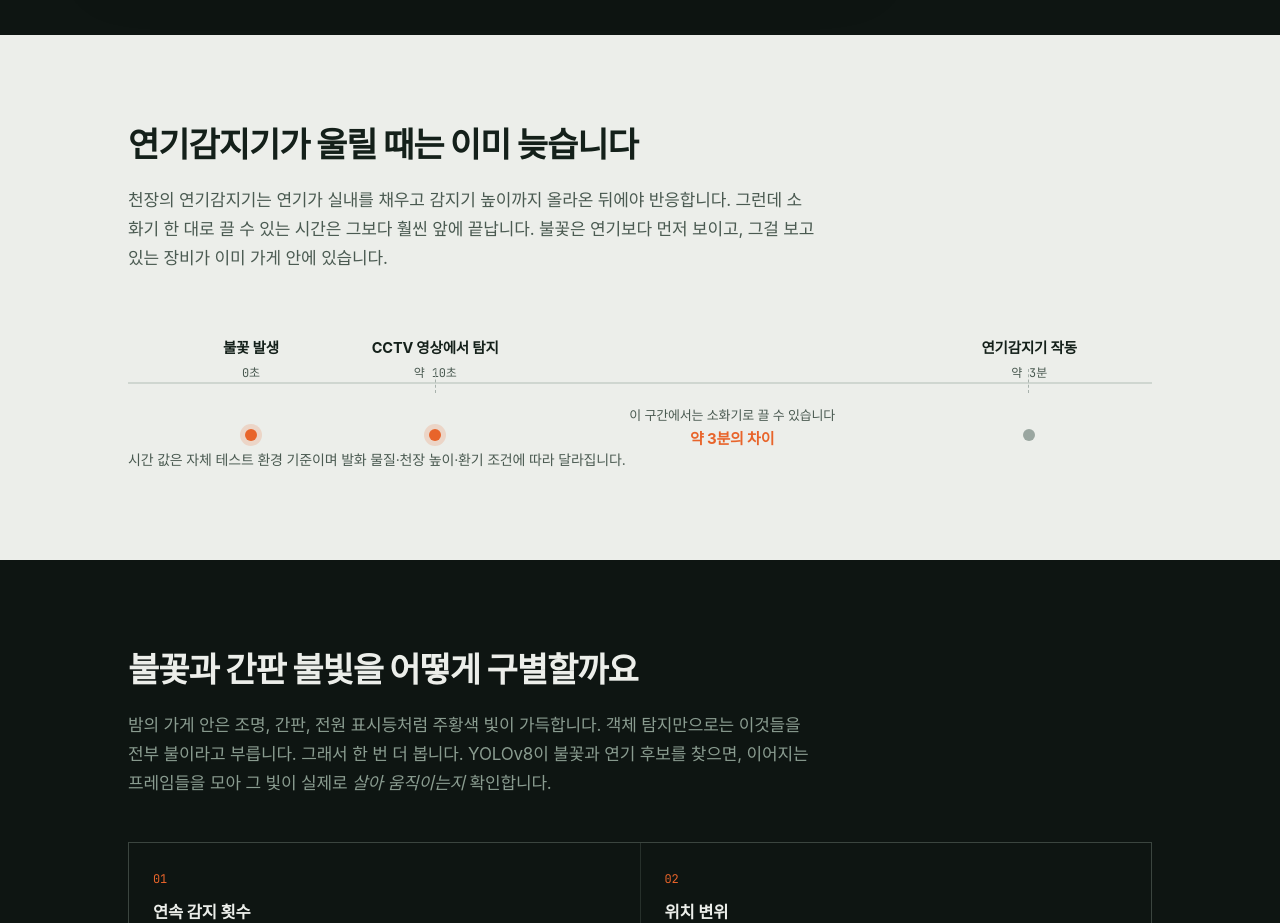
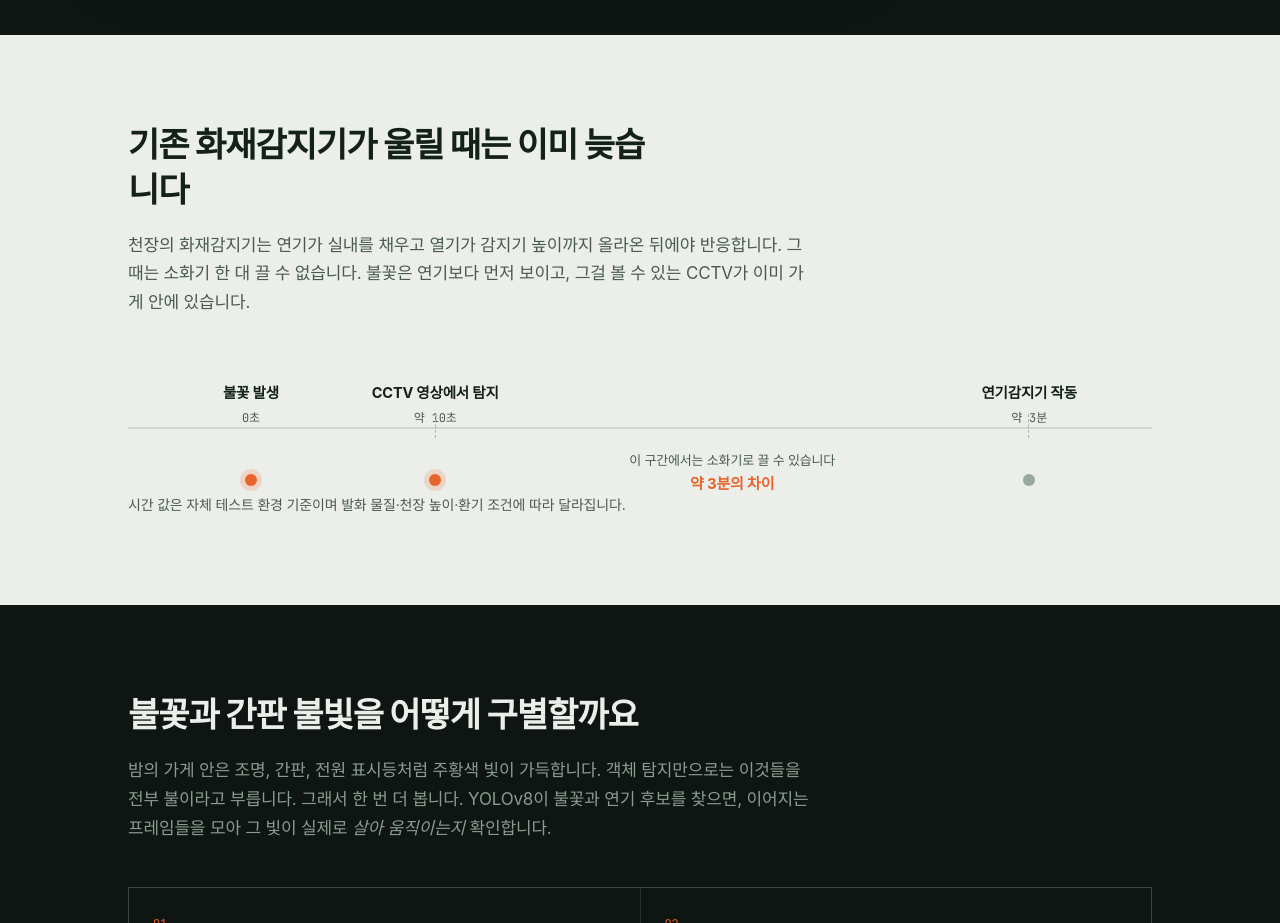
Before and after one commit to rohshark-77/ai-fire-watcher, a plain HTML site: page index.html in a window 1280 px wide. Shown: the part 800-1723 px from the top of the page. Drawn offline with Linux system fonts and the light colour scheme; a web font is replaced by a local one.

Commit message:
index.html 업데이트

```diff
--- a/index.html
+++ b/index.html
@@ -406,8 +406,8 @@ footer p{font-size:14px;line-height:1.8;max-width:52ch}
 
 <section class="sec-light" id="why">
   <div class="wrap">
-    <h2>연기감지기가 울릴 때는 이미 늦습니다</h2>
-    <p class="lede">천장의 연기감지기는 연기가 실내를 채우고 감지기 높이까지 올라온 뒤에야 반응합니다. 그런데 소화기 한 대로 끌 수 있는 시간은 그보다 훨씬 앞에 끝납니다. 불꽃은 연기보다 먼저 보이고, 그걸 보고 있는 장비가 이미 가게 안에 있습니다.</p>
+    <h2>기존 화재감지기가 울릴 때는 이미 늦습니다</h2>
+    <p class="lede">천장의 화재감지기는 연기가 실내를 채우고 열기가 감지기 높이까지 올라온 뒤에야 반응합니다. 그때는 소화기 한 대 끌 수 없습니다. 불꽃은 연기보다 먼저 보이고, 그걸 볼 수 있는 CCTV가 이미 가게 안에 있습니다.</p>
 
     <div class="tl-wrap">
       <div class="axis">
@@ -501,7 +501,7 @@ footer p{font-size:14px;line-height:1.8;max-width:52ch}
 
 <section class="sec-light" id="install">
   <div class="wrap">
-    <h2>가게 상황에 맞춰 다섯 가지로 설치합니다</h2>
+    <h2>가게 상황에 맞춰 <br>다섯 가지로 설치합니다</h2>
     <p class="lede">이미 쓰는 CCTV가 IP카메라든 옛날 아날로그 DVR이든, 매장에 PC가 있든 없든 붙일 수 있습니다. DVR 뒷면의 SPOT OUT 단자를 쓰기 때문에 사장님이 보시던 메인 화면은 그대로 유지됩니다.</p>
 
     <div class="spec">
```
